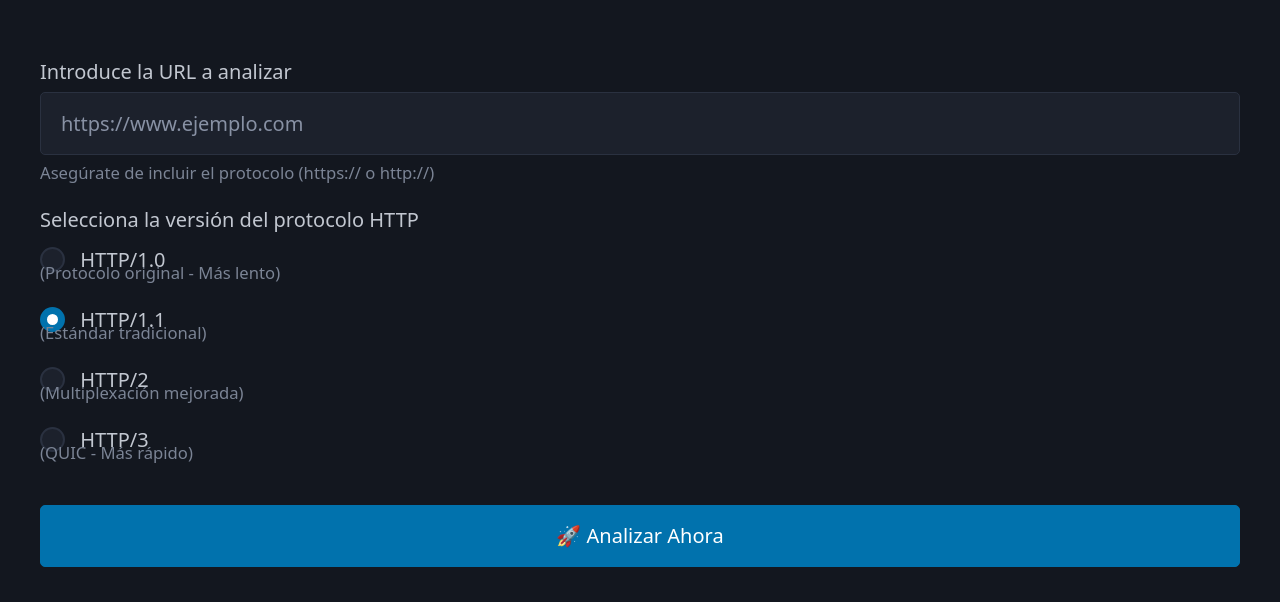
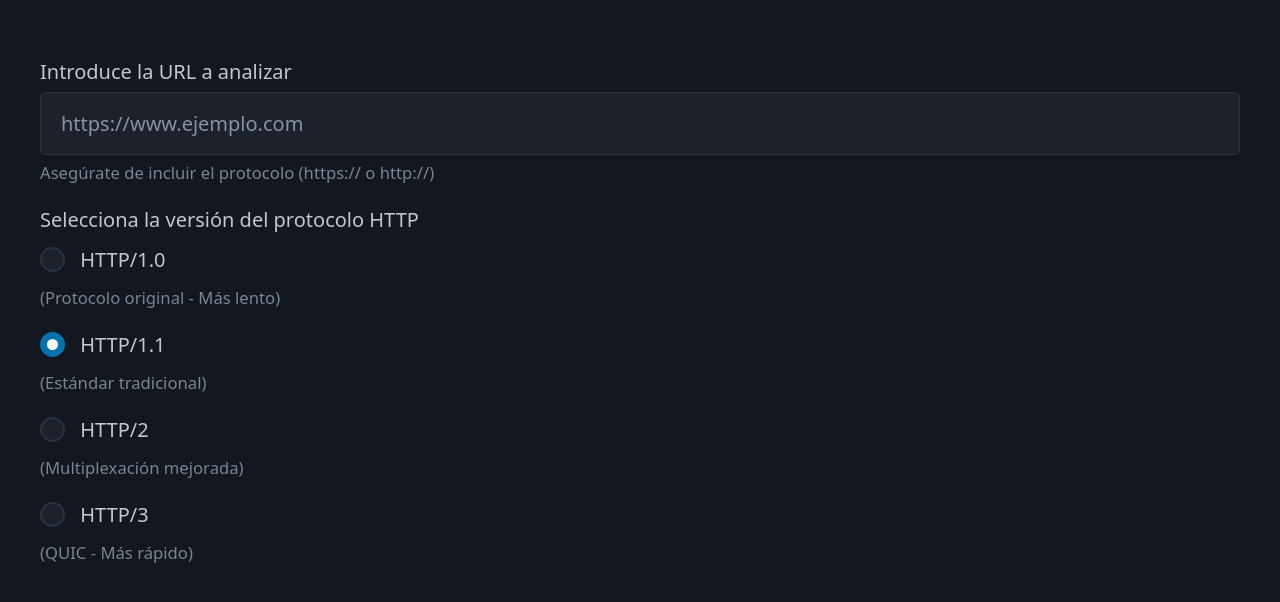
Before and after one commit to 46u571N/http_protocol_analyzer, a plain HTML site: page index.html in a window 1280 px wide. Shown: the part 131-733 px from the top of the page. Drawn offline with nearby package versions, Linux system fonts and the light colour scheme.

Commit message:
Update br index.html

```diff
--- a/index.html
+++ b/index.html
@@ -180,19 +180,19 @@
                     <legend>Selecciona la versión del protocolo HTTP</legend>
                     <label for="http10">
                         <input type="radio" id="http10" name="protocol" value="http1.0">
-                        HTTP/1.0 <small>(Protocolo original - Más lento)</small>
+                        HTTP/1.0 <small><br>(Protocolo original - Más lento)</small>
                     </label>
                     <label for="http1">
                         <input type="radio" id="http1" name="protocol" value="http1.1" checked>
-                        HTTP/1.1 <small>(Estándar tradicional)</small>
+                        HTTP/1.1 <small><br>(Estándar tradicional)</small>
                     </label>
                     <label for="http2">
                         <input type="radio" id="http2" name="protocol" value="http2">
-                        HTTP/2 <small>(Multiplexación mejorada)</small>
+                        HTTP/2 <small><br>(Multiplexación mejorada)</small>
                     </label>
                     <label for="http3">
                         <input type="radio" id="http3" name="protocol" value="http3">
-                        HTTP/3 <small>(QUIC - Más rápido)</small>
+                        HTTP/3 <small><br>(QUIC - Más rápido)</small>
                     </label>
                 </fieldset>
 
```
